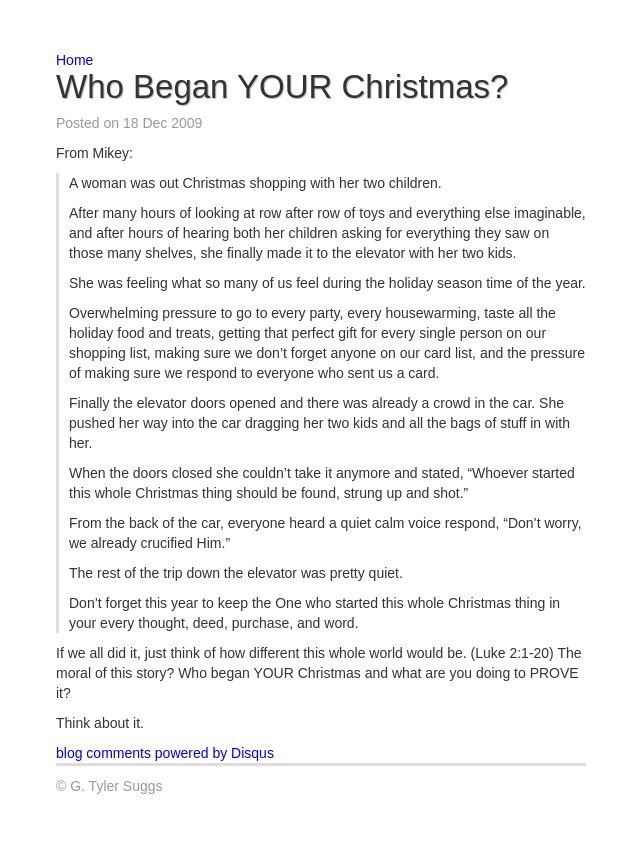
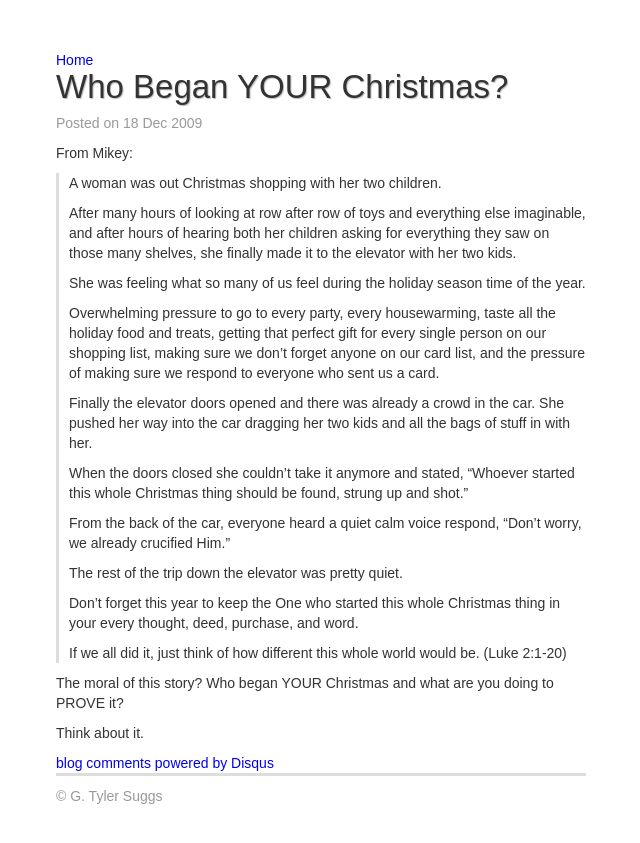
Before and after one commit to tylersuggs/tylersuggs.github.com, a Jekyll site: the page built from _posts/2009-12-18-who-began-your-christmas.markdown, in a window 1280 px wide. Shown: the top 843 px of the page, without its empty margins (319-959 px from the left). Built offline with Jekyll 4.4.1, drawn with Linux system fonts in a browser that asks for light colours; Markdown is read by kramdown in place of the engine named in the settings; comment, search, counter and statistics services are not loaded.

```diff
--- a/_posts/2009-12-18-who-began-your-christmas.markdown
+++ b/_posts/2009-12-18-who-began-your-christmas.markdown
@@ -22,8 +22,9 @@ From Mikey:
 >The rest of the trip down the elevator was pretty quiet.
 >
 >Don't forget this year to keep the One who started this whole Christmas thing in your every thought, deed, purchase, and word.
+>
+>If we all did it, just think of how different this whole world would be. (Luke 2:1-20)
 
-If we all did it, just think of how different this whole world would be. (Luke 2:1-20)
 The moral of this story? Who began YOUR Christmas and what are you doing to PROVE it?
 
 Think about it.
```
